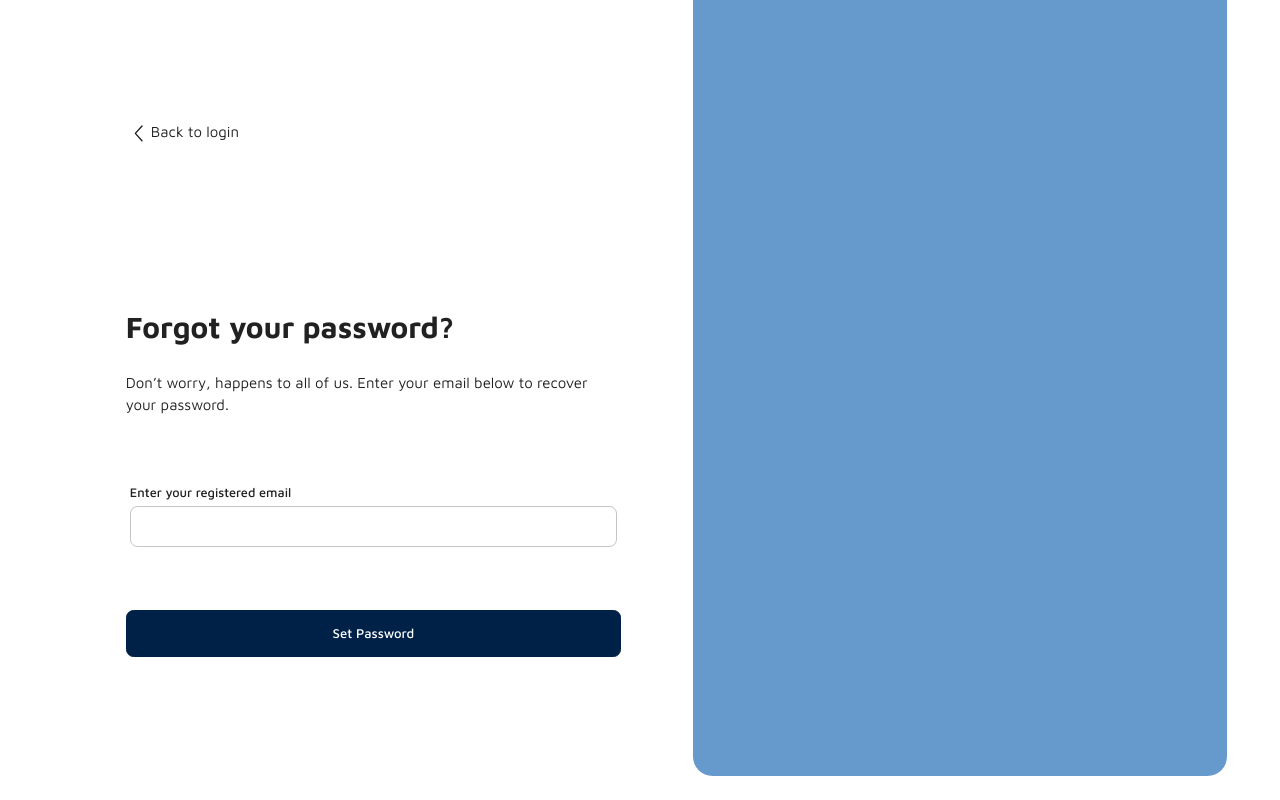
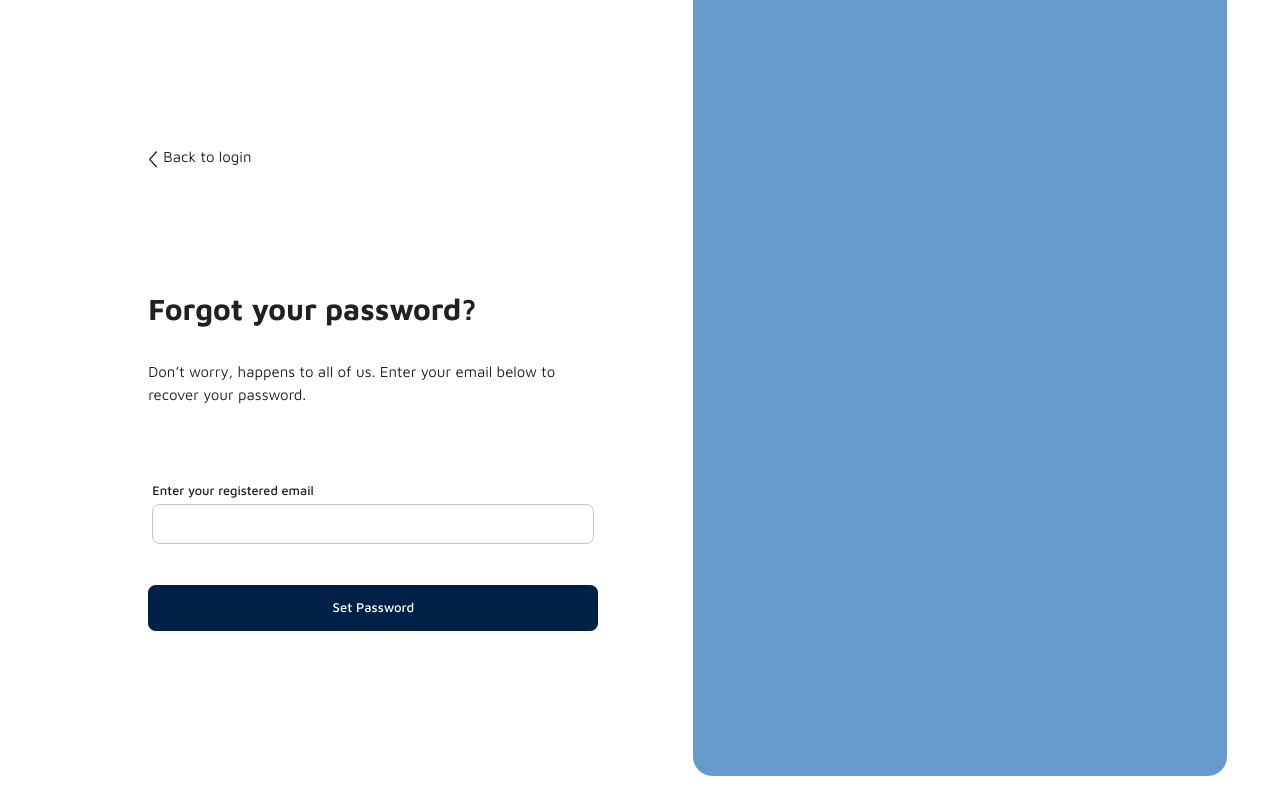
Before and after one commit to glumia-ltd/klubiq-web, a React (Vite) app in the folder apps/landlord-portal/: page /forgotPassword in a window 1280 px wide. Built offline with nearby package versions, Linux system fonts and the light colour scheme.

Commit message:
edit styles

```diff
--- a/apps/landlord-portal/src/pages/ForgotPassword/index.tsx
+++ b/apps/landlord-portal/src/pages/ForgotPassword/index.tsx
@@ -39,9 +39,10 @@ const ForgotPassword = () => {
           <Grid
             container
             sx={{
-              width: '33rem',
+              width: '30rem',
               justifyContent: 'center',
               alignItems: 'center',
+
             }}
           >
             <Grid
@@ -53,22 +54,27 @@ const ForgotPassword = () => {
               sx={{
                 display: 'flex',
                 alignItems: 'flex-end',
+                justifyContent: 'flex-start',
                 cursor: 'pointer',
+                height: '2rem',
               }}
             >
               <img
                 src={leftArrow}
                 alt='back arrow'
-                style={{ alignSelf: 'flex-end', marginRight: '5px' }}
+                style={{
+                  marginRight: '-5px',
+                  marginTop: '-5px',
+                }}
               />
-              <Typography>Back to login</Typography>
+              <Typography mt={2}>Back to login</Typography>
             </Grid>
             <Grid
               container
+              mt={-20}
               sx={{
                 height: '25rem',
               }}
-              mt={-10}
             >
               <Grid
                 item
@@ -115,11 +121,10 @@ const ForgotPassword = () => {
                 sm={12}
                 xs={12}
                 lg={12}
-                // m={0.5}
+                mt={-2}
                 sx={{
                   alignItems: 'center',
                   textAlign: 'center',
-                  marginTop: '1rem',
                 }}
               >
                 <Button
--- a/apps/landlord-portal/src/pages/Login/index.tsx
+++ b/apps/landlord-portal/src/pages/Login/index.tsx
@@ -89,7 +89,7 @@ const Login = () => {
               sx={{
                 height: '25rem',
               }}
-              mt={-5}
+              mt={-15}
             >
               <Grid
                 item
--- a/apps/landlord-portal/src/pages/SetPassword/index.tsx
+++ b/apps/landlord-portal/src/pages/SetPassword/index.tsx
@@ -48,6 +48,7 @@ const SetPassword = () => {
           >
             <Grid
               container
+              mt={-10}
               sx={{
                 height: '25rem',
               }}
```
Also changed, not shown: apps/landlord-portal/src/assets/images/left-arrow.svg.
